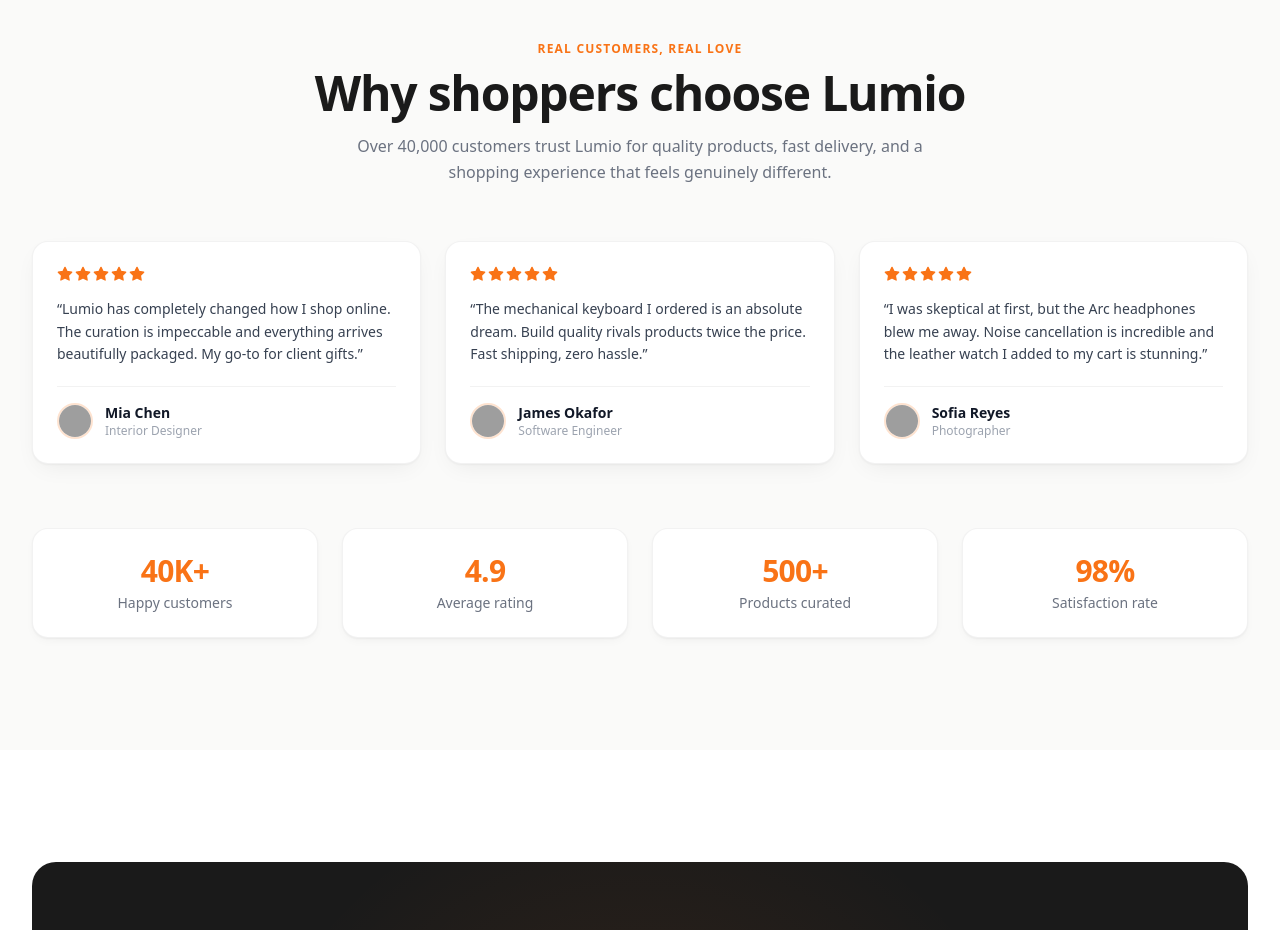
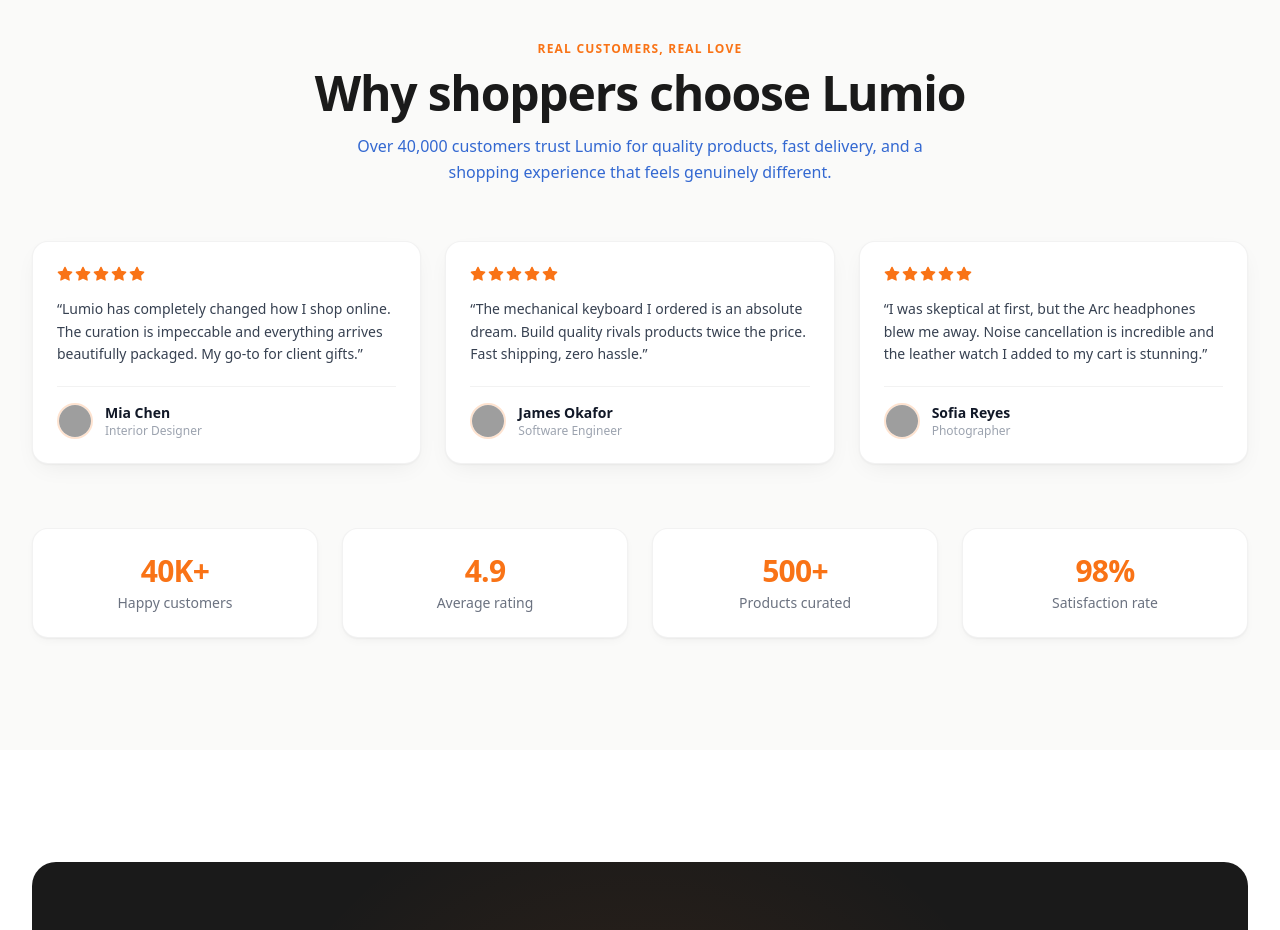
Before and after one commit to ranaasad01/atomic-create-an-e-commerce-landing-page-with-p-cfaa5a15, a Next.js app: page / in a window 1280 px wide. Shown: the part 3680-4610 px from the top of the page. Built offline with nearby package versions, Linux system fonts and the light colour scheme; grey boxes are pictures that could not be loaded.

Commit message:
style: add blue color to customer testimonial paragraph
Apply inline color style (#3368d1) to the customer trust statement paragraph in the "Why shoppers choose Lumio" section to highlight this key message

```diff
--- a/app/page.tsx
+++ b/app/page.tsx
@@ -748,7 +748,7 @@
             <motion.h2 variants={fadeInUp} className="text-4xl md:text-5xl font-extrabold tracking-tight text-[#1a1a1a] text-balance">
               Why shoppers choose Lumio
             </motion.h2>
-            <motion.p variants={fadeInUp} className="mt-4 text-gray-500 max-w-xl mx-auto leading-relaxed text-pretty">
+            <motion.p variants={fadeInUp} className="mt-4 text-gray-500 max-w-xl mx-auto leading-relaxed text-pretty" style={{ color: "#3368d1" }}>
               Over 40,000 customers trust Lumio for quality products, fast delivery, and a shopping experience that feels genuinely different.
             </motion.p>
           </motion.div>
```
Also changed, not shown: 1 other file (tests, documents, lock files or other folders).
